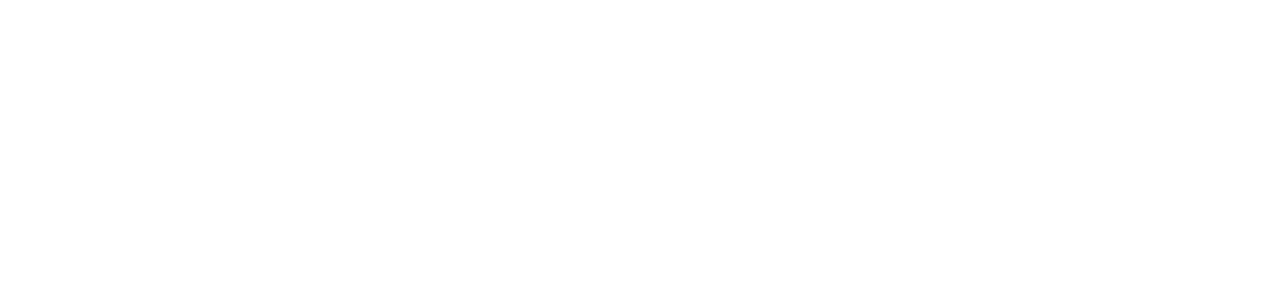
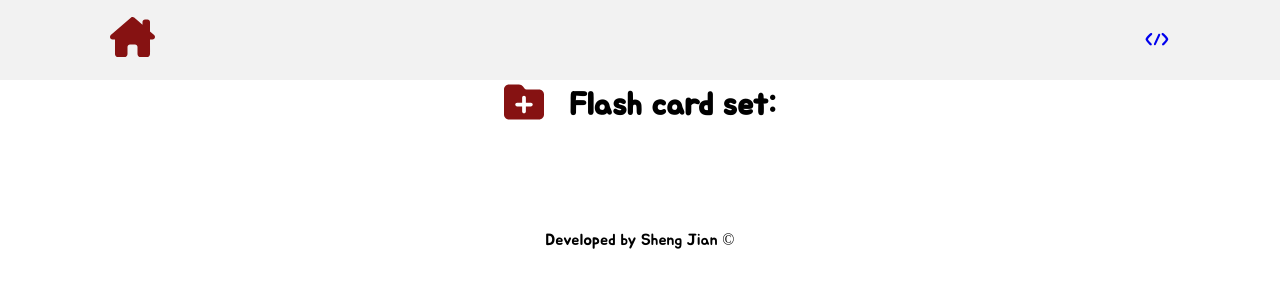
Before and after one commit to Sheng232/Flash-card-project, a React (Vite) app: page / in a window 1280 px wide. Before the commit this address had no page. Shown: the top 300 px of the page. Built offline with nearby package versions, Linux system fonts and the light colour scheme.

Commit message:
fixed the url mistake

```diff
--- a/src/App.jsx
+++ b/src/App.jsx
@@ -9,9 +9,9 @@
   return(
     <BrowserRouter>
       <Routes>
-        <Route element = {<Layout />}>
-          <Route path="/Flashcard-project/" element={<Home />}/>
-          <Route path="/Flashcard-project/Flashcard/:id" element={<Flashcard />}/>
+        <Route path="/" element = {<Layout />}>
+          <Route index element={<Home />}/>
+          <Route path="/Flashcard/:id" element={<Flashcard />}/>
         </Route>
       </Routes>
     </BrowserRouter>
--- a/src/components/Navbar.jsx
+++ b/src/components/Navbar.jsx
@@ -5,7 +5,7 @@
 function Navbar (){
     return(
         <div className="navbar">
-            <Link to="/Flashcard-project/" className="home-button">
+            <Link to="/" className="home-button">
                 <FontAwesomeIcon icon={faHouseChimney} />
             </Link>
             <div className="github-button">
--- a/src/pages/Home.jsx
+++ b/src/pages/Home.jsx
@@ -47,7 +47,7 @@
     return(
       <div className="relative " key={index}>
         <Link
-          to={`/Flashcard-project/Flashcard/${index + 1}`}
+          to={`Flashcard/${index + 1}`}
           className="flashcard-folder"
         >
         <div><FontAwesomeIcon icon={faFolder} /> { folder.title} </div>
--- a/vite.config.js
+++ b/vite.config.js
@@ -4,5 +4,5 @@
 // https://vite.dev/config/
 export default defineConfig({
   plugins: [react()],
-  base: "/Flashcard-project/",
+  base: "/",
 })
```
